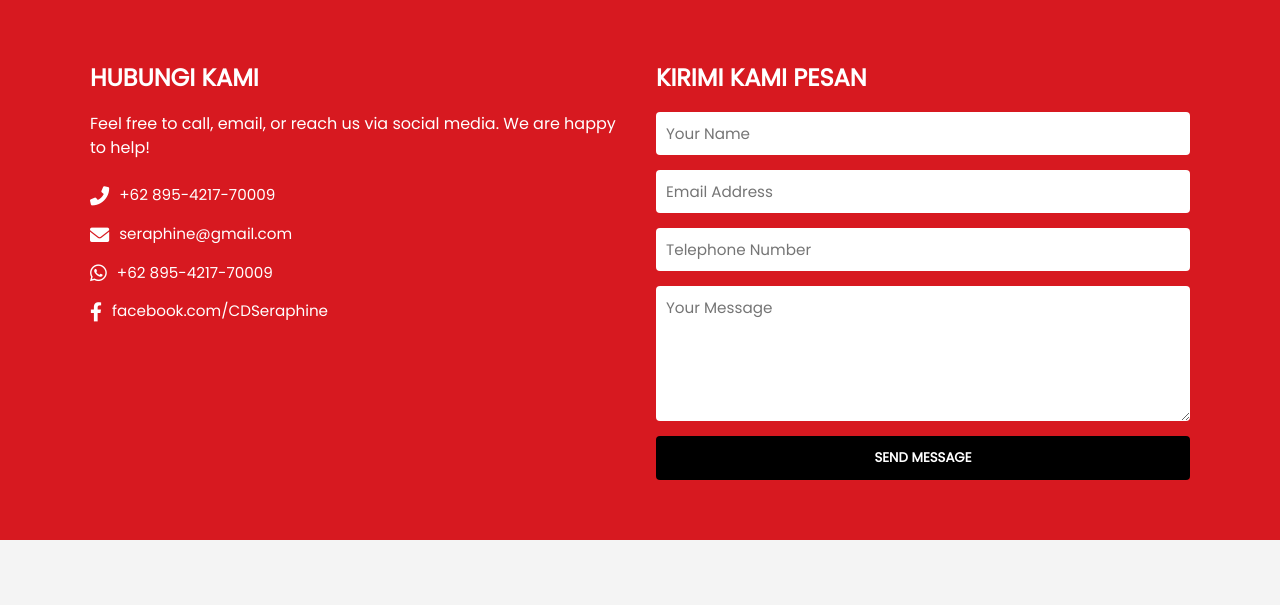
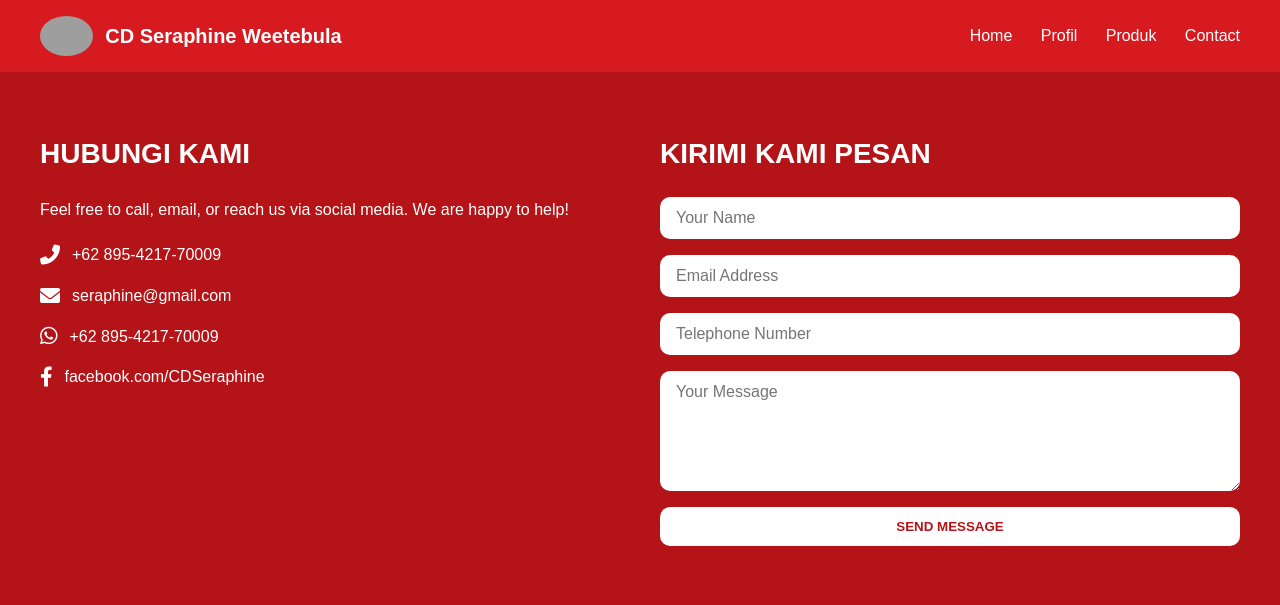
Before and after one commit to MonikaKade/CD_Seraphine_Weetabula, a PHP site: page /kontak.html in a window 1280 px wide. Shown: the top 605 px of the page. Run offline with PHP 8.4, Linux system fonts and the light colour scheme; grey boxes are pictures that could not be loaded.

Commit message:
memperbagus tampilan contac

```diff
--- a/kontak/kontak.css
+++ b/kontak/kontak.css
@@ -1,49 +1,81 @@
-@import url('https://fonts.googleapis.com/css2?family=Poppins&display=swap');
-
+/* FONT & RESET */
 * {
   box-sizing: border-box;
   margin: 0;
   padding: 0;
   font-family: 'Poppins', sans-serif;
-  scroll-behavior: smooth;
 }
 
 body {
-  background-color: #f4f4f4;
-  color: #333;
-  line-height: 1.5;
+  background-color: #b41417;
+  color: white;
+  line-height: 1.6;
 }
 
-/* Contact Section */
-.contact-section {
-  padding: 60px 20px;
+/* ===== NAVBAR ===== */
+.navbar {
+  display: flex;
+  justify-content: space-between;
+  align-items: center;
+  padding: 16px 40px;
   background-color: #d71920;
 }
 
+.navbar-left {
+  display: flex;
+  align-items: center;
+}
+
+.logo {
+  height: 40px;
+  margin-right: 12px;
+  border-radius: 50%;
+}
+
+.site-name {
+  font-size: 20px;
+  font-weight: bold;
+}
+
+.navbar-links a {
+  margin-left: 24px;
+  text-decoration: none;
+  color: white;
+  font-weight: 500;
+  transition: color 0.3s;
+}
+
+.navbar-links a:hover {
+  color: #ffdddd;
+}
+
+/* ===== CONTACT SECTION ===== */
+.contact-section {
+  padding: 60px 20px;
+}
+
 .contact-container {
-  max-width: 1100px;
-  margin: auto;
   display: flex;
   flex-wrap: wrap;
-  justify-content: space-between;
-  gap: 2rem;
-  color: white;
+  max-width: 1200px;
+  margin: auto;
+  gap: 40px;
 }
 
-.contact-info, .contact-form-area {
+/* Left Info Box */
+.contact-info {
   flex: 1;
   min-width: 300px;
 }
 
-.contact-info h2,
-.contact-form-area h2 {
-  font-size: 1.5rem;
-  margin-bottom: 1rem;
-  font-weight: 600;
+.contact-info h2 {
+  font-size: 28px;
+  margin-bottom: 20px;
 }
 
 .contact-info p {
-  margin-bottom: 1.5rem;
+  font-size: 16px;
+  margin-bottom: 20px;
 }
 
 .contact-list {
@@ -51,18 +83,28 @@ body {
 }
 
 .contact-list li {
+  margin-bottom: 15px;
+  font-size: 16px;
   display: flex;
   align-items: center;
-  margin-bottom: 1rem;
-  font-size: 0.95rem;
 }
 
 .contact-list i {
-  margin-right: 10px;
-  font-size: 1.2rem;
+  margin-right: 12px;
+  font-size: 20px;
 }
 
-/* Contact Form */
+/* Right Form Box */
+.contact-form-area {
+  flex: 1;
+  min-width: 300px;
+}
+
+.contact-form-area h2 {
+  font-size: 28px;
+  margin-bottom: 20px;
+}
+
 .contact-form {
   display: flex;
   flex-direction: column;
@@ -70,47 +112,46 @@ body {
 
 .contact-form input,
 .contact-form textarea {
-  padding: 10px;
-  margin-bottom: 15px;
+  padding: 12px 16px;
+  margin-bottom: 16px;
   border: none;
-  border-radius: 4px;
-  font-size: 0.95rem;
+  border-radius: 10px;
+  font-size: 16px;
   color: #333;
 }
 
-.contact-form input:focus,
-.contact-form textarea:focus {
-  outline: 2px solid #d71920;
+.contact-form textarea {
+  resize: vertical;
+  min-height: 120px;
 }
 
 .contact-form button {
-  background-color: #000;
-  color: white;
-  padding: 12px;
+  background-color: white;
+  color: #b41417;
+  font-weight: 600;
+  padding: 12px 20px;
   border: none;
-  border-radius: 4px;
-  font-weight: bold;
+  border-radius: 10px;
   cursor: pointer;
-  transition: background-color 0.2s;
+  transition: background-color 0.3s ease;
 }
 
 .contact-form button:hover {
-  background-color: #333;
+  background-color: #f0f0f0;
 }
 
-/* Responsive */
+/* ===== RESPONSIVE ===== */
 @media (max-width: 768px) {
+  .navbar {
+    flex-direction: column;
+    align-items: flex-start;
+  }
+
+  .navbar-links {
+    margin-top: 12px;
+  }
+
   .contact-container {
     flex-direction: column;
-    align-items: center;
-    text-align: center;
-  }
-
-  .contact-info, .contact-form-area {
-    width: 100%;
-  }
-
-  .contact-form input, .contact-form textarea {
-    width: 100%;
   }
 }
--- a/kontak/kontak.html
+++ b/kontak/kontak.html
@@ -11,6 +11,19 @@
   />
 </head>
 <body>
+
+    <header class="navbar">
+    <div class="navbar-left">
+      <img src="../aset/image/logo.jpg" alt="Logo" class="logo"> <!-- Logo -->
+      <span class="site-name">CD Seraphine Weetebula</span> <!-- Nama situs -->
+    </div>
+    <nav class="navbar-links"> <!-- Tautan navigasi -->
+      <a href="home.html">Home</a>
+      <a href="../profile/profile.html">Profil</a>
+      <a href="../produk/produk.html">Produk</a>
+      <a href="../kontak/kontak.html">Contact</a>
+    </nav>
+  </header>
 
   <section class="contact-section">
     <div class="contact-container">
```
